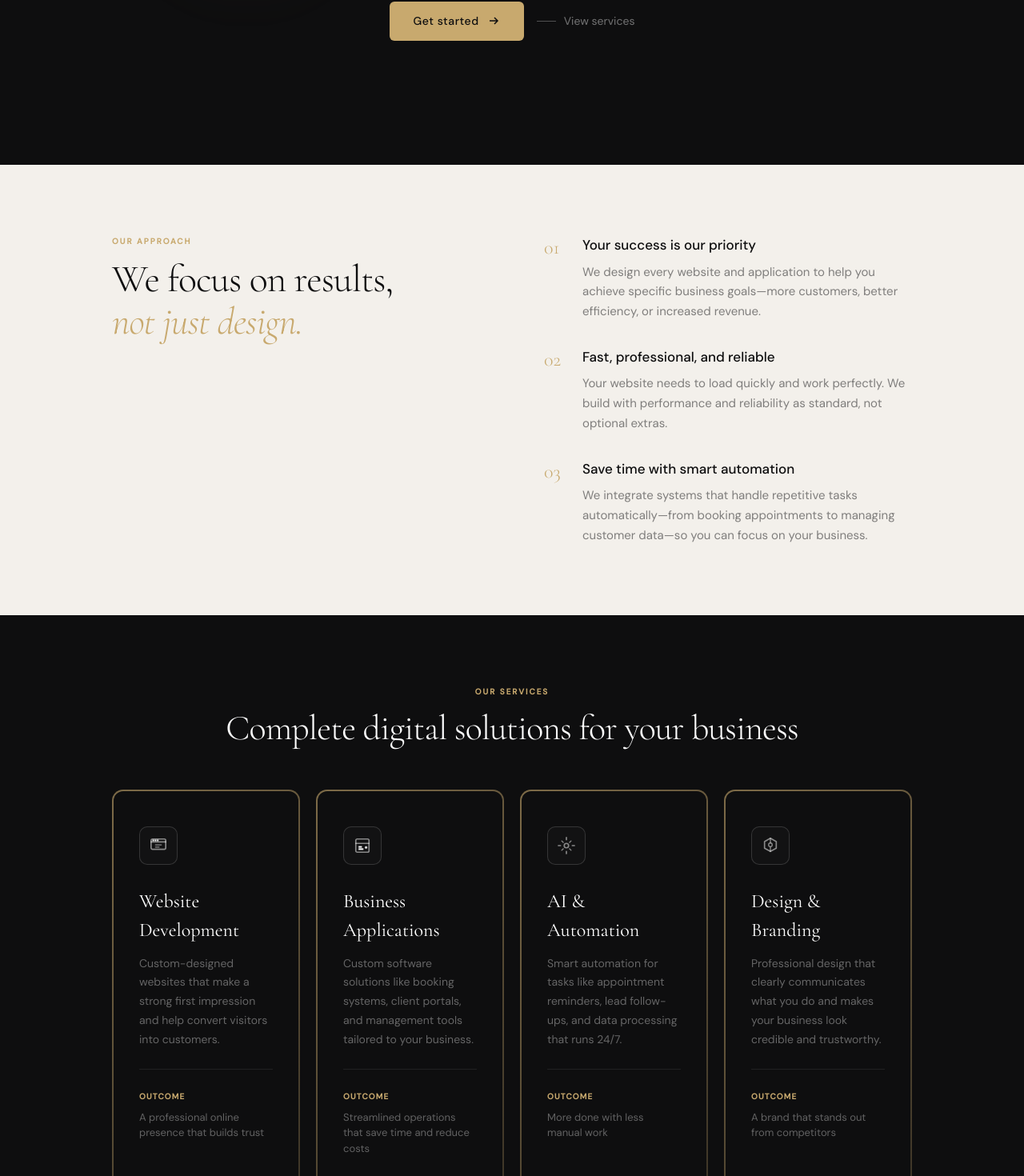
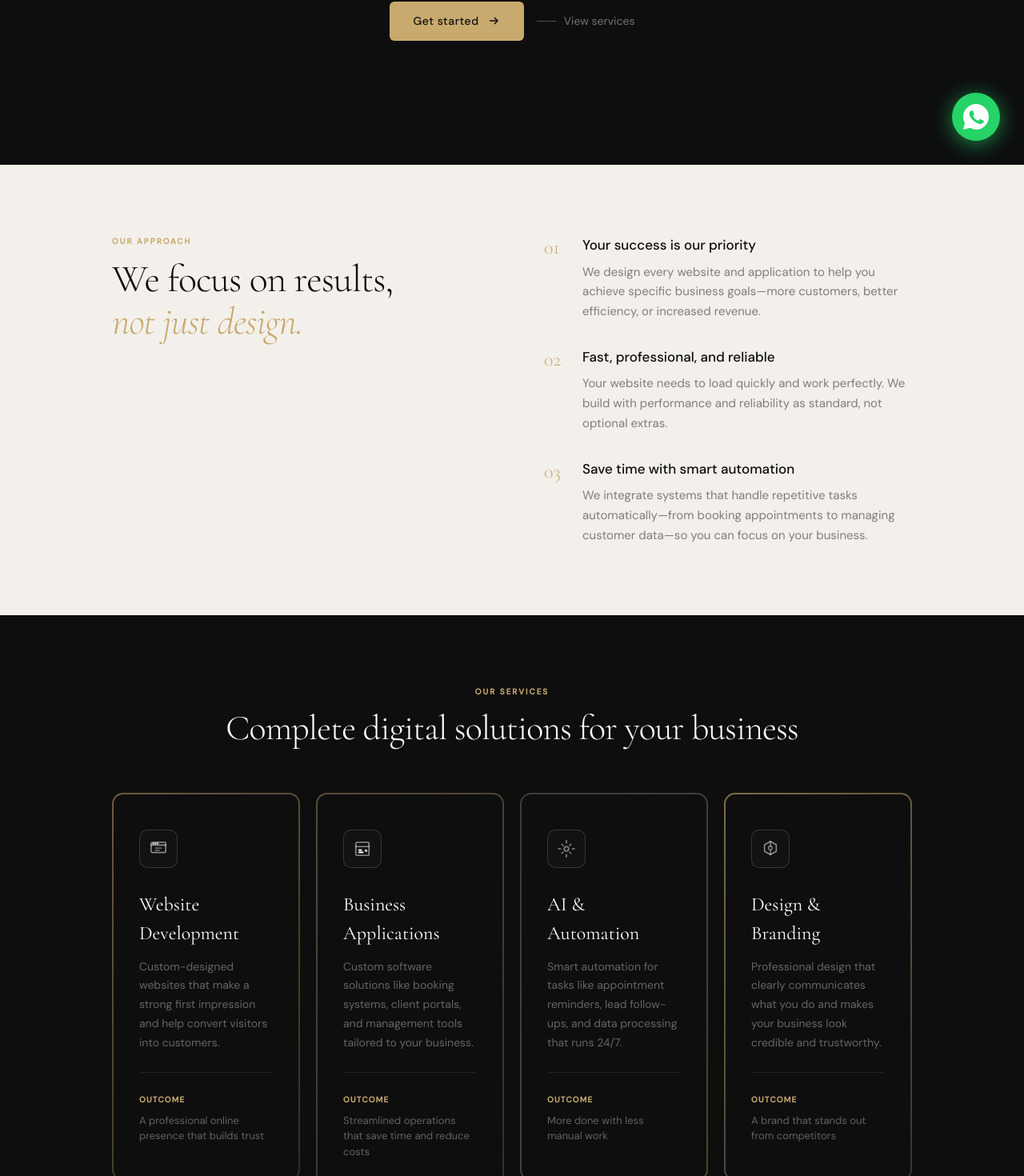
Before and after one commit to mdqasim786/Automyx-Digital, a React (Vite) app: page / in a window 1280 px wide. Shown: the part 594-2064 px from the top of the page at 80% size. Built offline with nearby package versions, Linux system fonts and the light colour scheme.

Commit message:
improving part 3 agency website whatsapp button

```diff
--- a/src/AutomyxLanding.jsx
+++ b/src/AutomyxLanding.jsx
@@ -65,6 +65,53 @@ const GLOBAL_CSS = `
   @media(max-width:480px){
     .amx-svc-grid { grid-template-columns:1fr !important; }
     .amx-proc-row { grid-template-columns:1fr !important; }
+  }
+
+  /* ── WhatsApp Floating Button ── */
+  .whatsapp-float {
+    position: fixed;
+    bottom: 30px;
+    right: 30px;
+    width: 60px;
+    height: 60px;
+    background: #25D366;
+    border-radius: 50%;
+    display: flex;
+    align-items: center;
+    justify-content: center;
+    box-shadow: 0 4px 20px rgba(37, 211, 102, 0.4);
+    cursor: pointer;
+    z-index: 999;
+    transition: transform .3s ease, box-shadow .3s ease;
+    animation: whatsapp-pulse 2s infinite;
+  }
+  .whatsapp-float:hover {
+    transform: scale(1.1);
+    box-shadow: 0 6px 28px rgba(37, 211, 102, 0.6);
+  }
+  .whatsapp-float svg {
+    width: 32px;
+    height: 32px;
+  }
+  @keyframes whatsapp-pulse {
+    0%, 100% {
+      box-shadow: 0 4px 20px rgba(37, 211, 102, 0.4);
+    }
+    50% {
+      box-shadow: 0 4px 28px rgba(37, 211, 102, 0.7);
+    }
+  }
+  @media(max-width:480px){
+    .whatsapp-float {
+      width: 56px;
+      height: 56px;
+      bottom: 20px;
+      right: 20px;
+    }
+    .whatsapp-float svg {
+      width: 28px;
+      height: 28px;
+    }
   }
 `;
 
@@ -218,21 +265,21 @@ export default function AutomyxLanding() {
       icon: <><rect x="2" y="3" width="20" height="14" rx="2" strokeWidth="1.8"/><line x1="2" y1="7" x2="22" y2="7" strokeWidth="1.8"/><circle cx="5" cy="5" r="0.8" fill="currentColor"/><circle cx="8" cy="5" r="0.8" fill="currentColor"/><circle cx="11" cy="5" r="0.8" fill="currentColor"/><path d="M8 11h8M8 14h5" strokeWidth="1.5"/></>,
       body: "Custom-designed websites that make a strong first impression and help convert visitors into customers.",
       outcome: "A professional online presence that builds trust",
-      borderGradient: "linear-gradient(135deg, rgba(200,169,110,0.6), rgba(200,169,110,0.25))"
+      borderGradient: "linear-gradient(135deg, rgba(200,169,110,0.5), rgba(200,169,110,0.2))"
     },
     {
       title: "Business Applications",
       icon: <><rect x="3" y="3" width="18" height="18" rx="2" strokeWidth="1.8"/><line x1="3" y1="9" x2="21" y2="9" strokeWidth="1.8"/><rect x="7" y="13" width="4" height="1.5" rx="0.5" fill="currentColor"/><rect x="7" y="16" width="6" height="1.5" rx="0.5" fill="currentColor"/><circle cx="17" cy="14.5" r="1.2" fill="currentColor"/></>,
       body: "Custom software solutions like booking systems, client portals, and management tools tailored to your business.",
       outcome: "Streamlined operations that save time and reduce costs",
-      borderGradient: "linear-gradient(135deg, rgba(200,169,110,0.6), rgba(200,169,110,0.25))"
+      borderGradient: "linear-gradient(135deg, rgba(200,169,110,0.4), rgba(244,241,236,0.15))"
     },
     {
       title: "AI & Automation",
       icon: <><circle cx="12" cy="12" r="3" strokeWidth="1.8"/><path d="M12 1v3M12 20v3M23 12h-3M4 12H1" strokeWidth="1.8" strokeLinecap="round"/><path d="M18.4 5.6l-2.1 2.1M7.7 16.3l-2.1 2.1M18.4 18.4l-2.1-2.1M7.7 7.7L5.6 5.6" strokeWidth="1.5" strokeLinecap="round"/></>,
       body: "Smart automation for tasks like appointment reminders, lead follow-ups, and data processing that runs 24/7.",
       outcome: "More done with less manual work",
-      borderGradient: "linear-gradient(135deg, rgba(200,169,110,0.6), rgba(200,169,110,0.25))"
+      borderGradient: "linear-gradient(135deg, rgba(244,241,236,0.2), rgba(200,169,110,0.35))"
     },
     {
       title: "Design & Branding",
@@ -262,12 +309,12 @@ export default function AutomyxLanding() {
   /* ── pricing data ── */
   const tiers = [
     {
-      tier: "Business Website", name: "Website", price: "$299", pkrPrice: "PKR 80,000", featured: false,
+      tier: "Starter", name: "Website", price: "$3,500", pkrPrice: "PKR 975,000", featured: false,
       features: ["Professional custom website", "Mobile-friendly design", "Fast loading speed", "Easy content updates", "1 month of support included"]
     },
     {
-      tier: "Professional", name: "Website + Features", price: "$999", pkrPrice: "PKR 280,000", featured: true,
-      features: ["Everything in Business Website", "Custom functionality (forms, booking, etc.)", "Basic automation setup", "SEO optimization", "3 months of support"]
+      tier: "Professional", name: "Website + Features", price: "$9,800", pkrPrice: "PKR 2,730,000", featured: true,
+      features: ["Everything in Starter", "Custom functionality (forms, booking, etc.)", "Basic automation setup", "SEO optimization", "3 months of support"]
     },
     {
       tier: "Enterprise", name: "Full Solution", price: "Custom", pkrPrice: "Custom Pricing", featured: false,
@@ -351,7 +398,7 @@ export default function AutomyxLanding() {
           </Reveal>
           <Reveal delay={3}>
             <div style={{ display: "flex", gap: 16, justifyContent: "center", alignItems: "center", flexWrap: "wrap" }}>
-              <a href="#pricing" className="amx-btn-primary" onClick={(e) => { e.preventDefault(); scrollTo("pricing"); }} style={{
+              <a href="#contact" className="amx-btn-primary" onClick={(e) => { e.preventDefault(); scrollTo("contact"); }} style={{
                 display: "inline-flex", alignItems: "center", gap: 10,
                 background: ACCENT, color: INK, padding: "14px 30px", borderRadius: 6,
                 fontSize: 14, fontWeight: 500, textDecoration: "none", letterSpacing: "0.04em",
@@ -411,7 +458,7 @@ export default function AutomyxLanding() {
       <section id="services" style={{ background: INK, padding: "88px 32px" }}>
         <div style={{ maxWidth: 1000, margin: "0 auto" }}>
           <Reveal>
-            <div style={{ textAlign: "center", marginBottom: 52 }}>
+            <div style={{ textAlign: "center", marginBottom: 56 }}>
               <span style={labelStyle}>Our Services</span>
               <h2 style={{ ...displayMd, fontSize: "clamp(30px, 4vw, 44px)", color: WHITE }}>
                 Complete digital solutions for your business
@@ -419,7 +466,7 @@ export default function AutomyxLanding() {
             </div>
           </Reveal>
 
-          <div className="amx-svc-grid" style={{ display: "grid", gridTemplateColumns: "repeat(4,1fr)", gap: 20, background: "transparent" , alignItems: "stretch"}}>
+          <div className="amx-svc-grid" style={{ display: "grid", gridTemplateColumns: "repeat(4,1fr)", gap: 20, background: "transparent" }}>
             {services.map((svc, i) => (
               <Reveal key={i} delay={i + 1}>
                 <div className="amx-svc" style={{
@@ -433,10 +480,7 @@ export default function AutomyxLanding() {
                   backgroundOrigin: "border-box",
                   backgroundClip: "padding-box, border-box",
                   position: "relative",
-                  overflow: "hidden",
-                  height: "100%",
-                  display: "flex",
-                  flexDirection: "column"
+                  overflow: "hidden"
                 }}
                   onMouseEnter={e => {
                     e.currentTarget.style.transform = "translateY(-4px)";
@@ -624,7 +668,7 @@ export default function AutomyxLanding() {
             </p>
           </Reveal>
           <Reveal delay={3}>
-            <a href="mailto:automyxdigital@gmail.com" className="amx-btn-primary" style={{
+            <a href="mailto:hello@automyx.digital" className="amx-btn-primary" style={{
               display: "inline-flex", alignItems: "center", gap: 10,
               background: ACCENT, color: INK, padding: "15px 34px", borderRadius: 6,
               fontSize: 14, fontWeight: 500, textDecoration: "none", letterSpacing: "0.04em",
@@ -638,6 +682,26 @@ export default function AutomyxLanding() {
           </Reveal>
         </div>
       </section>
+
+      {/* ══════════ WHATSAPP FLOATING BUTTON ══════════ */}
+      <a
+        href="https://wa.me/923001234567?text=Hi%2C%20I%27m%20interested%20in%20your%20services"
+        target="_blank"
+        rel="noopener noreferrer"
+        className="whatsapp-float"
+        aria-label="Chat on WhatsApp"
+      >
+        <svg viewBox="0 0 32 32" fill="none">
+          <path
+            d="M16 0C7.164 0 0 7.164 0 16c0 2.825.74 5.478 2.028 7.784L0 32l8.384-2.196A15.934 15.934 0 0016 32c8.836 0 16-7.164 16-16S24.836 0 16 0z"
+            fill="#fff"
+          />
+          <path
+            d="M25.36 22.677c-.368 1.04-1.834 1.903-2.995 2.148-.794.165-1.83.298-5.316-1.144-4.47-1.847-7.354-6.36-7.576-6.653-.222-.293-1.815-2.417-1.815-4.61 0-2.193 1.15-3.27 1.558-3.716.408-.445.89-.557 1.187-.557.297 0 .595.003.856.016.275.014.644-.105.997.76.368.9 1.248 3.046 1.358 3.27.11.223.183.483.037.777-.147.293-.22.476-.442.732-.222.256-.467.573-.667.77-.222.22-.453.458-.195.898.259.44 1.15 1.898 2.47 3.074 1.698 1.515 3.129 1.986 3.573 2.21.445.223.705.186.964-.11.259-.294.964-1.072 1.222-1.442.259-.37.518-.31.964-.185.445.124 2.83 1.334 3.316 1.577.483.242.806.37.922.577.11.208.11 1.186-.258 2.226z"
+            fill="#25D366"
+          />
+        </svg>
+      </a>
 
       {/* ══════════ FOOTER ══════════ */}
       <footer style={{ background: "#0a0a0b", borderTop: "1px solid rgba(255,255,255,.05)", padding: "28px 32px" }}>
```
